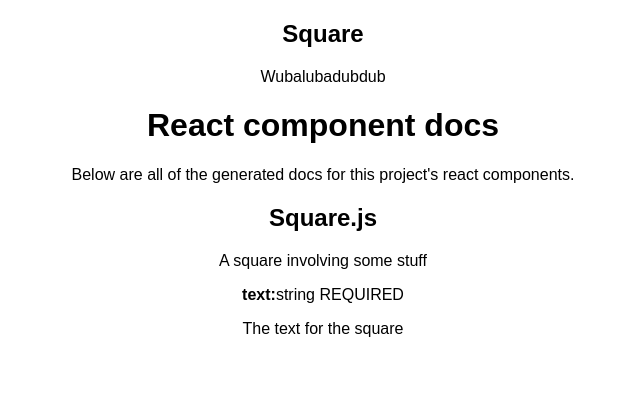
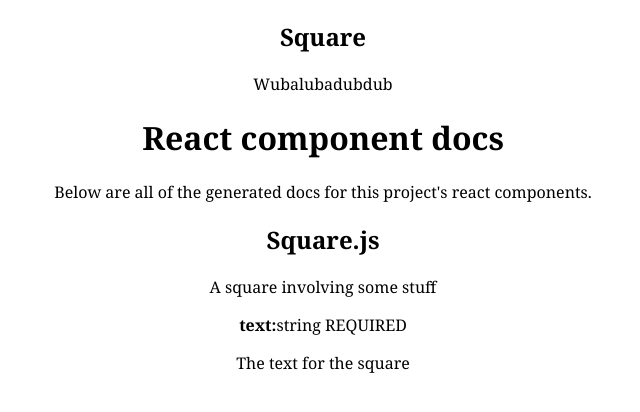
Before and after one commit to MrFirthy/code-commenting, a React (Create React App) app in the folder react-docgen/: page / in a window 1280 px wide. Shown: the top 412 px of the page, without its empty margins (317-957 px from the left). Built offline with nearby package versions, Linux system fonts and the light colour scheme.

Commit message:
Add custom web font to both projects

```diff
--- a/react-docgen/public/index.html
+++ b/react-docgen/public/index.html
@@ -10,6 +10,7 @@
     -->
     <link rel="manifest" href="%PUBLIC_URL%/manifest.json">
     <link rel="shortcut icon" href="%PUBLIC_URL%/favicon.ico">
+    <link href="https://fonts.googleapis.com/css?family=Noto+Serif:400,700" rel="stylesheet">
     <!--
       Notice the use of %PUBLIC_URL% in the tags above.
       It will be replaced with the URL of the `public` folder during the build.
--- a/react-docgen/src/index.css
+++ b/react-docgen/src/index.css
@@ -1,5 +1,5 @@
 body {
-  margin: 0;
-  padding: 0;
-  font-family: sans-serif;
+	margin: 0;
+	padding: 0;
+	font-family: 'Noto Serif', serif;
 }
```
Also changed, not shown: 3 other files (tests, documents, lock files or other folders).
